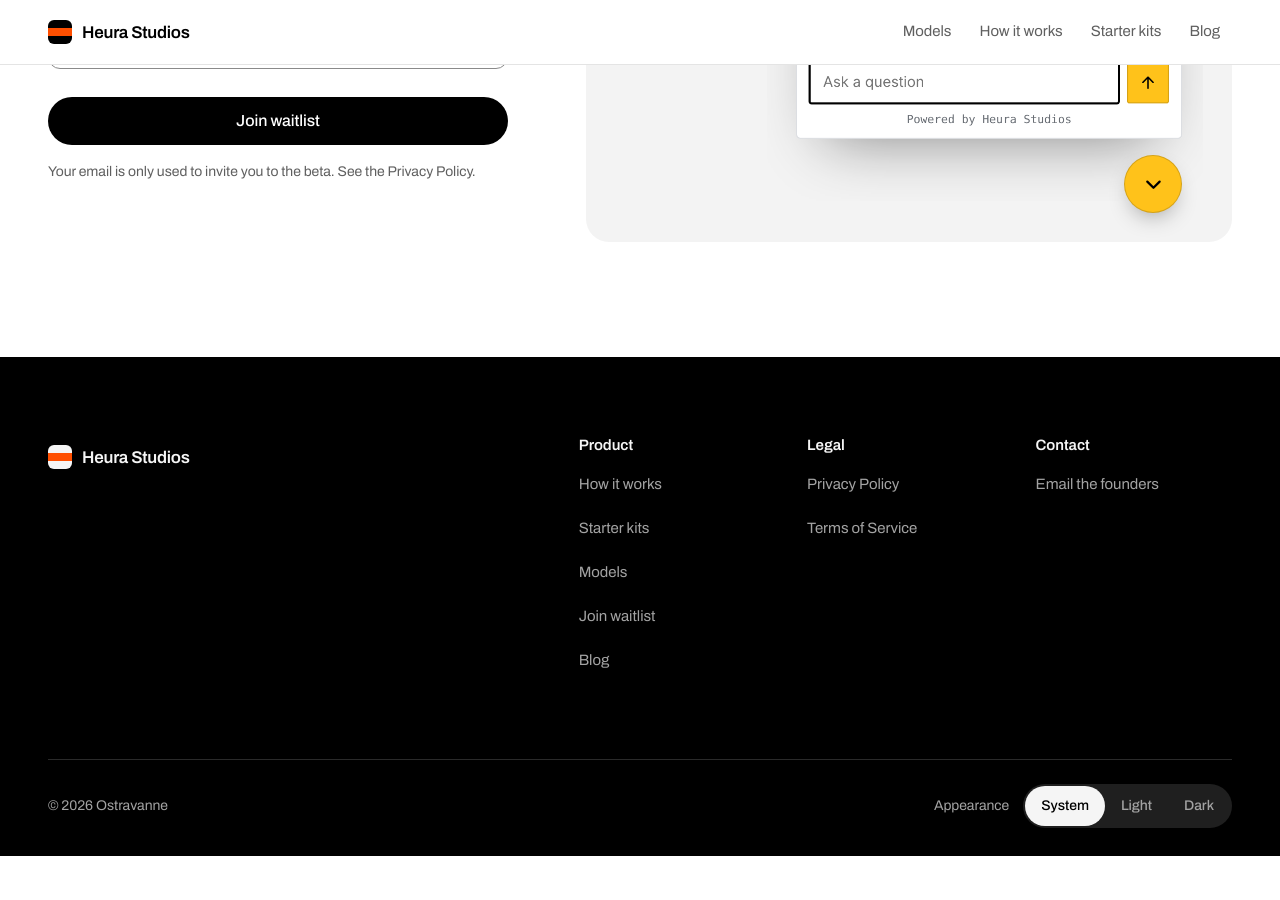
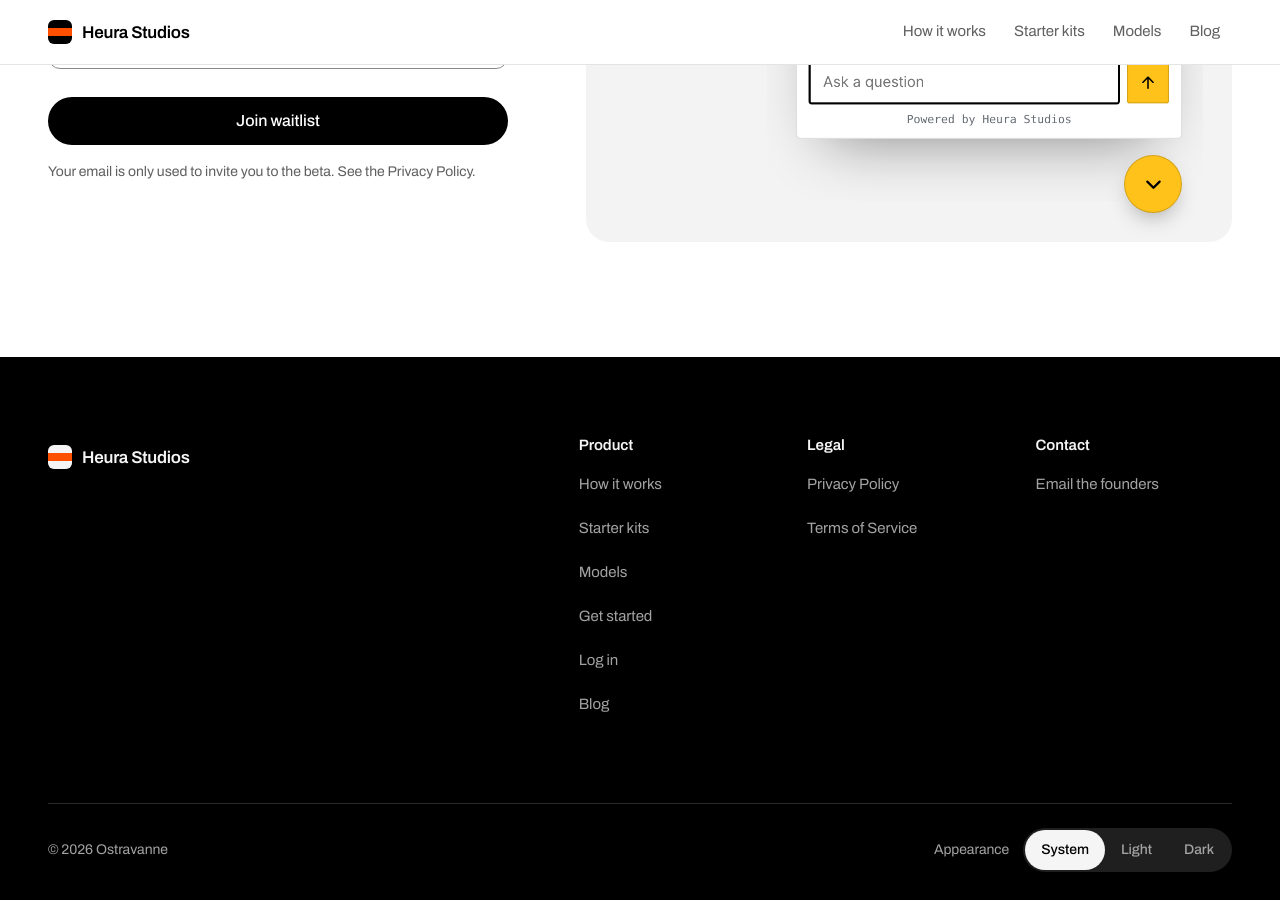
Before and after one commit to ilammas/heurastudios-site, a Jekyll site: the page waitlist/index.html, which Jekyll copies as it is, in a window 1280 px wide and 900 px high, scrolled down 514 px. Built offline with Jekyll 4.4.1, drawn with Linux system fonts in a browser that asks for light colours; before the commit the page ends 1370 px from its top, so only the background shows below that.

```diff
--- a/waitlist/index.html
+++ b/waitlist/index.html
@@ -40,9 +40,9 @@
   <div class="ov-wrap ov-top-row">
     <a class="ov-logo" href="/"><span class="ov-mark" aria-hidden="true"></span>Heura Studios</a>
     <nav class="ov-nav" aria-label="Sections">
-      <a href="/#models">Models</a>
       <a href="/#how">How it works</a>
       <a href="/#kits">Starter kits</a>
+      <a href="/#models">Models</a>
       <a href="/blog/">Blog</a>
     </nav>
   </div>
@@ -111,7 +111,8 @@
             <li><a href="/#how">How it works</a></li>
             <li><a href="/#kits">Starter kits</a></li>
             <li><a href="/#models">Models</a></li>
-            <li><a href="/waitlist/">Join waitlist</a></li>
+            <li><a href="https://app.heurastudios.com/signup">Get started</a></li>
+            <li><a href="https://app.heurastudios.com/login">Log in</a></li>
             <li><a href="/blog/">Blog</a></li>
           </ul>
         </nav>
```
